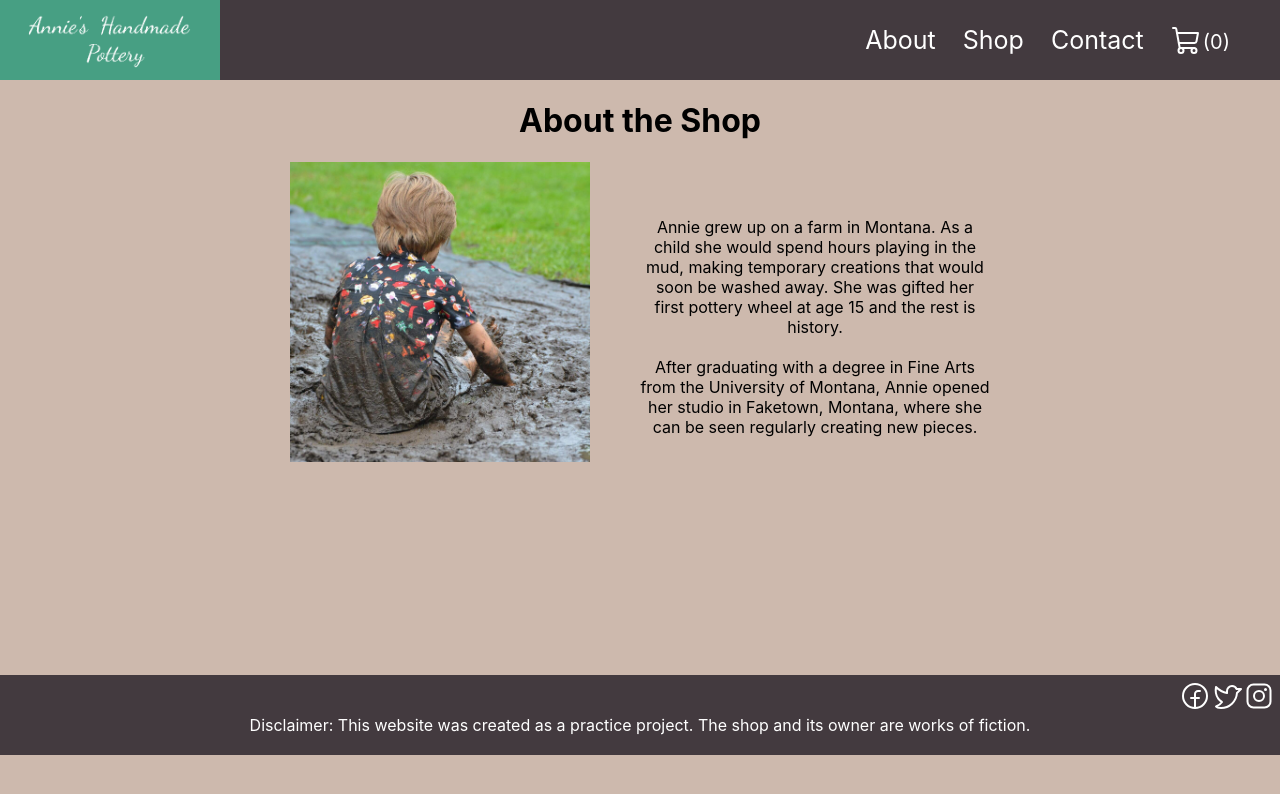
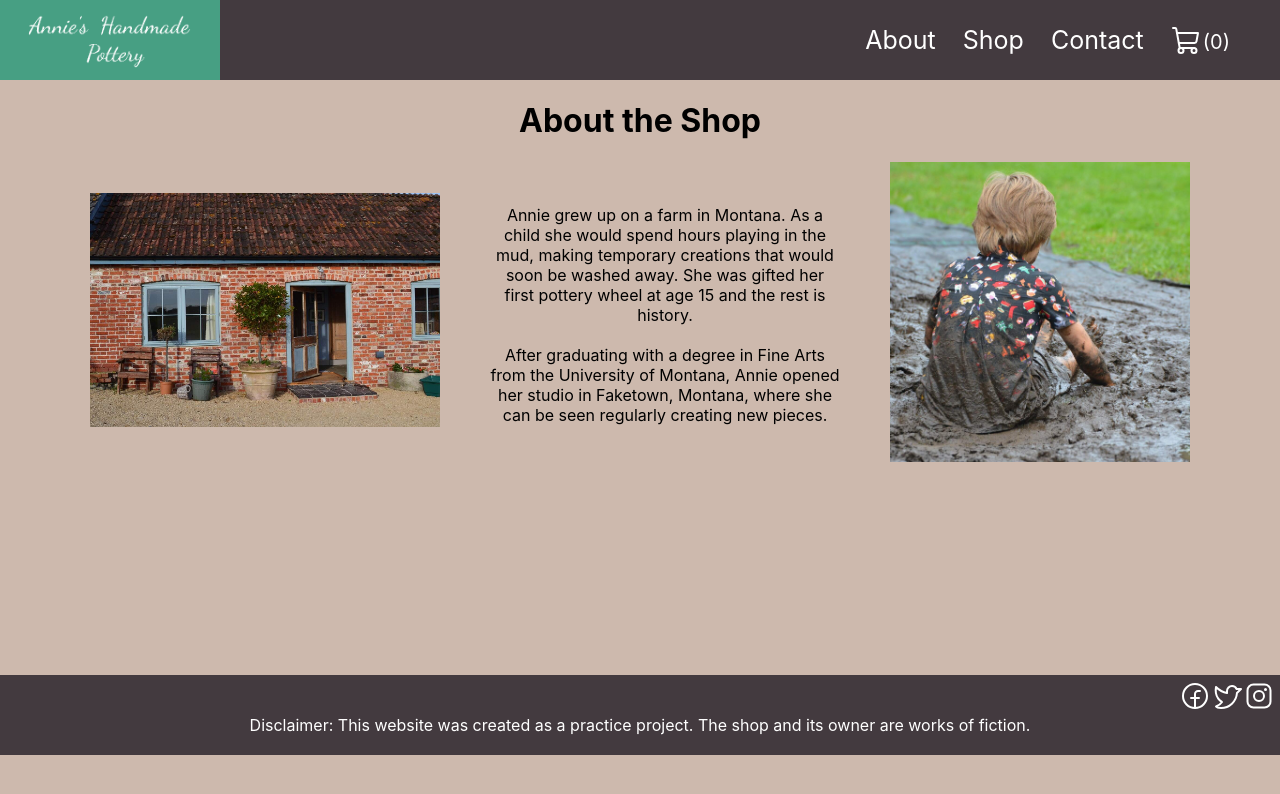
Before and after one commit to LaurenCummings/shop-project, a React (Create React App) app: page /about in a window 1280 px wide. Shown: the top 794 px of the page. Built offline with nearby package versions, Linux system fonts and the light colour scheme.

Commit message:
Added second picture to about page and changed styling

```diff
--- a/src/components/About.css
+++ b/src/components/About.css
@@ -13,14 +13,19 @@
 
 .about p {
     width: 350px;
+    margin-bottom: 30px;
 }
 
 .about img {
     width: 300px;
-    margin-bottom: 30px;
+    margin-bottom: 20px;
 }
 
-@media (max-width: 750px) {
+.shop-front-img img {
+    width: 350px;
+}
+
+@media (max-width: 1130px) {
     .about-content {
         flex-wrap: wrap;
     }
--- a/src/components/About.js
+++ b/src/components/About.js
@@ -1,5 +1,6 @@
 import './About.css';
-import aboutImg from '../images/about-img.jpg';
+import childImg from '../images/about-img.jpg';
+import shopFrontImg from '../images/shop-front.jpg';
 
 const About = () => {
 
@@ -7,7 +8,9 @@ const About = () => {
         <div className="about">
             <h1>About the Shop</h1>
             <div className="about-content">
-                <img src={aboutImg} alt="pottery image" />
+                <div className="shop-front-img">
+                    <img src={shopFrontImg} alt="shop front" />
+                </div>
                 <p>
                     Annie grew up on a farm in Montana.
                     As a child she would spend hours playing
@@ -23,6 +26,7 @@ const About = () => {
                     where she can be seen regularly creating
                     new pieces.
                 </p>
+                <img src={childImg} alt="child playing in mud" />
             </div>
         </div>
     )
```
Also changed, not shown: src/images/shop-front.jpg (added).
